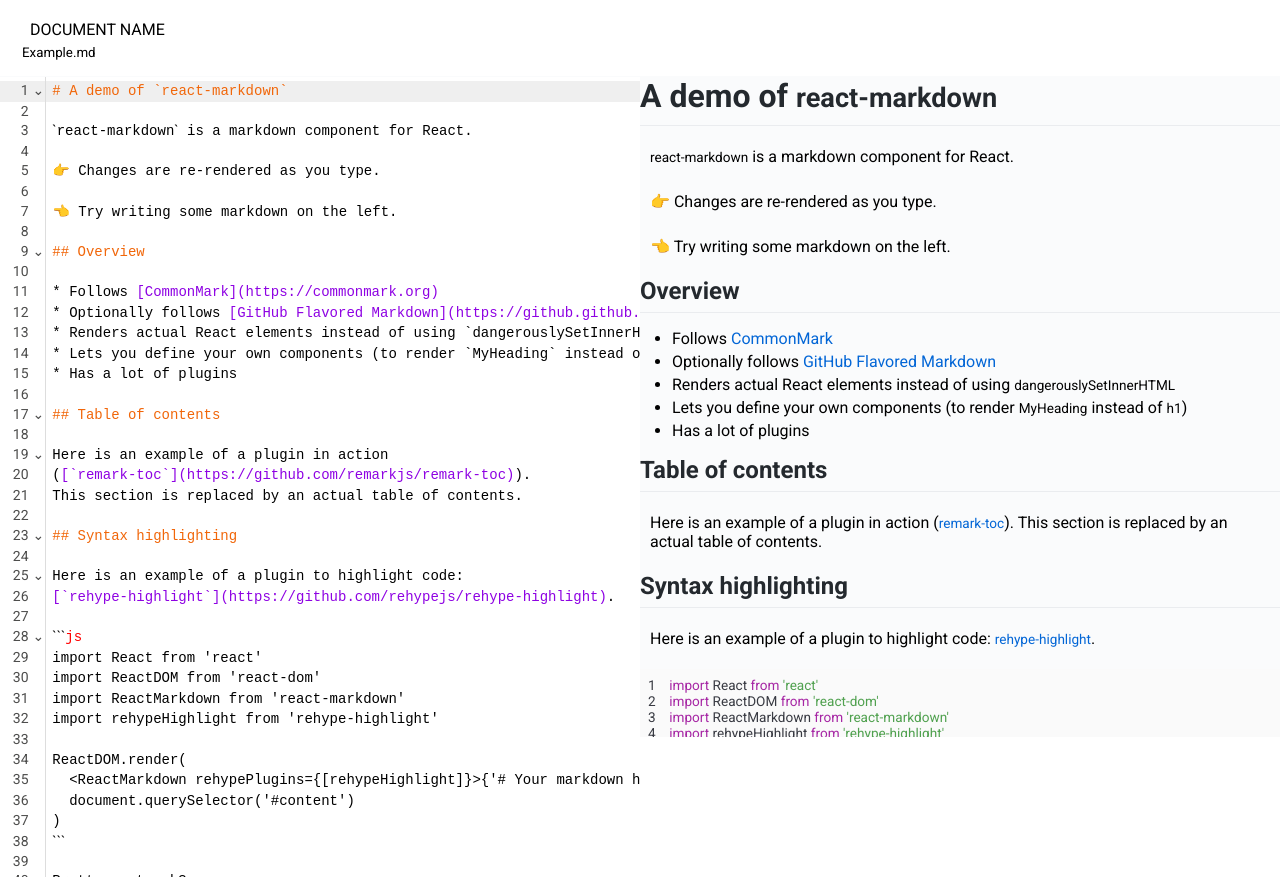
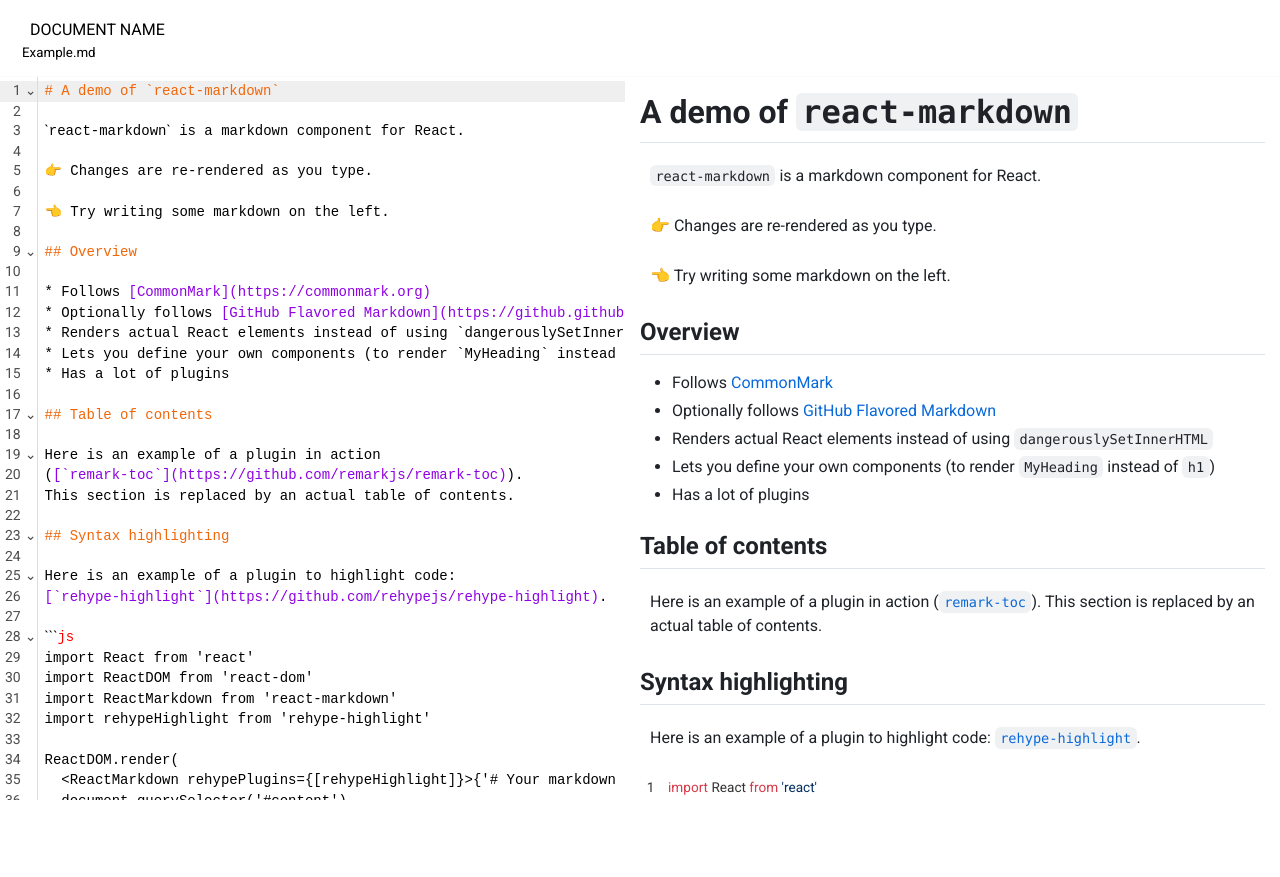
Before and after one commit to ciskii/Automated-check-the-programming-test, a React (Create React App) app in the folder frontend/: page /quiz in a window 1280 px wide. After the commit the page ends 800 px from the top, so only its background shows below. Built offline with nearby package versions, Linux system fonts and the light colour scheme; sample sign-in values are in the browser's storage.

Commit message:
fixed markdown editor and preview css

```diff
--- a/frontend/package.json
+++ b/frontend/package.json
@@ -16,6 +16,8 @@
     "@uiw/react-codemirror": "^4.8.1",
     "axios": "^0.27.2",
     "codemirror": "^6.0.0",
+    "github-markdown-css": "^5.1.0",
+    "highlight.js": "^11.6.0",
     "js-cookie": "^3.0.1",
     "react": "^18.1.0",
     "react-cookie": "^4.1.1",
--- a/frontend/src/pages/quiz/Quiz.jsx
+++ b/frontend/src/pages/quiz/Quiz.jsx
@@ -3,7 +3,7 @@
 
 import ReactMarkdown from "react-markdown";
 import SyntaxHighlighter from "react-syntax-highlighter";
-import { atomOneLight } from "react-syntax-highlighter/dist/esm/styles/hljs";
+import { githubGist } from "react-syntax-highlighter/dist/esm/styles/hljs";
 import remarkGfm from "remark-gfm";
 import remarkMath from "remark-math";
 import rehypeKatex from "rehype-katex";
@@ -15,6 +15,8 @@
 
 import { myTheme, code } from "./theme";
 import "./quiz.css";
+import "github-markdown-css";
+// hljs = require("highlight.js/lib/common");
 
 const Quiz = () => {
   const [codeCur, setCodeCur] = useState(code);
@@ -22,7 +24,6 @@
 
   // * try to understand useCallback and useMemo
   const changeHandler = useCallback((value, viewUpdate) => {
-    console.log("value", value);
     setCodeCur(value);
   }, []);
 
@@ -45,14 +46,14 @@
           value={codeCur}
           extensions={[markdown({ base: markdownLanguage })]}
           onChange={debouncedChangeHandler}
-          height='100vh'
-          width='auto'
+          // height='max-content'
+          // width='auto'
           theme={myTheme}
           className='quiz-editor'
         />
 
         <ReactMarkdown
-          className='editor-show'
+          className='editor-show markdown-body'
           children={codeCur}
           remarkPlugins={[remarkGfm, remarkMath]}
           rehypePlugins={[rehypeKatex]}
@@ -62,12 +63,13 @@
               return !inline && match ? (
                 <SyntaxHighlighter
                   children={String(children).replace(/\n$/, "")}
-                  style={atomOneLight}
                   language={match[1]}
+                  style={githubGist}
                   PreTag='div'
                   showLineNumbers={true}
                   wrapLines={true}
                   wrapLongLines={true}
+                  // useInlineStyles={false}
                   {...props}
                 />
               ) : (
--- a/frontend/src/pages/quiz/quiz.css
+++ b/frontend/src/pages/quiz/quiz.css
@@ -1,12 +1,9 @@
 /* !main */
 
 .editor {
+  display: flex;
+  flex-direction: column;
   height: 100%;
-}
-
-.editor-container {
-  display: flex;
-  height: var(--height-quiz);
 }
 
 .editor-title {
@@ -22,6 +19,12 @@
   font-size: 11px;
 }
 
+.editor-container {
+  flex: 1;
+  display: flex;
+  height: var(--height-quiz);
+}
+
 .editor-title-name {
   border: none;
 }
@@ -29,16 +32,18 @@
 /* !editor show */
 
 .editor-show {
-  background-color: var(--color-border-muted);
+  /* background-color: var(--color-border-muted); */
   flex: 1;
-  /* padding: 2rem 1rem; */
-
-  height: var(--height-quiz);
+  padding: 15px;
   width: 50vw;
   overflow: auto;
 }
 
-.editor-show h1 {
+.markdown-body pre {
+  padding: 0px !important;
+  /* background-color: #f6f8fa !important; */
+}
+/* .editor-show h1 {
   color: var(--color-header);
   font-size: 2rem;
   padding-bottom: 9.6px;
@@ -56,9 +61,9 @@
 
 .editor-show code {
   font-size: 85%;
-  /* padding: 0.2em 0.4em; */
+
   border-radius: 3px;
-  /* background-color: var(--color-comment-background); */
+
 }
 
 .editor-show p {
@@ -98,13 +103,14 @@
 th,
 td {
   padding: 15px;
-}
+} */
 
 /* !editor */
 
 .quiz-editor {
   flex: 1;
-  /* overflow: auto; */
+  /* max-height: max-content; */
+  overflow: auto;
   width: 50vw;
   /* word-wrap: break-word; */
 
--- a/frontend/src/pages/quiz/theme.js
+++ b/frontend/src/pages/quiz/theme.js
@@ -136,19 +136,10 @@
 import React from 'react'
 import ReactDOM from 'react-dom'
 import ReactMarkdown from 'react-markdown'
-import MyFancyRule from './components/my-fancy-rule.js'
+import rehypeHighlight from 'rehype-highlight'
 
 ReactDOM.render(
-  <ReactMarkdown
-    components={{
-      // Use h2s instead of h1s
-      h1: 'h2',
-      // Use a component instead of hrs
-      hr: ({node, ...props}) => <MyFancyRule {...props} />
-    }}
-  >
-    # Your markdown here
-  </ReactMarkdown>,
+  <ReactMarkdown rehypePlugins={[rehypeHighlight]}>{'# Your markdown here'}</ReactMarkdown>,
   document.querySelector('#content')
 )
 \`\`\`
```
Also changed, not shown: 1 other file (tests, documents, lock files or other folders).
